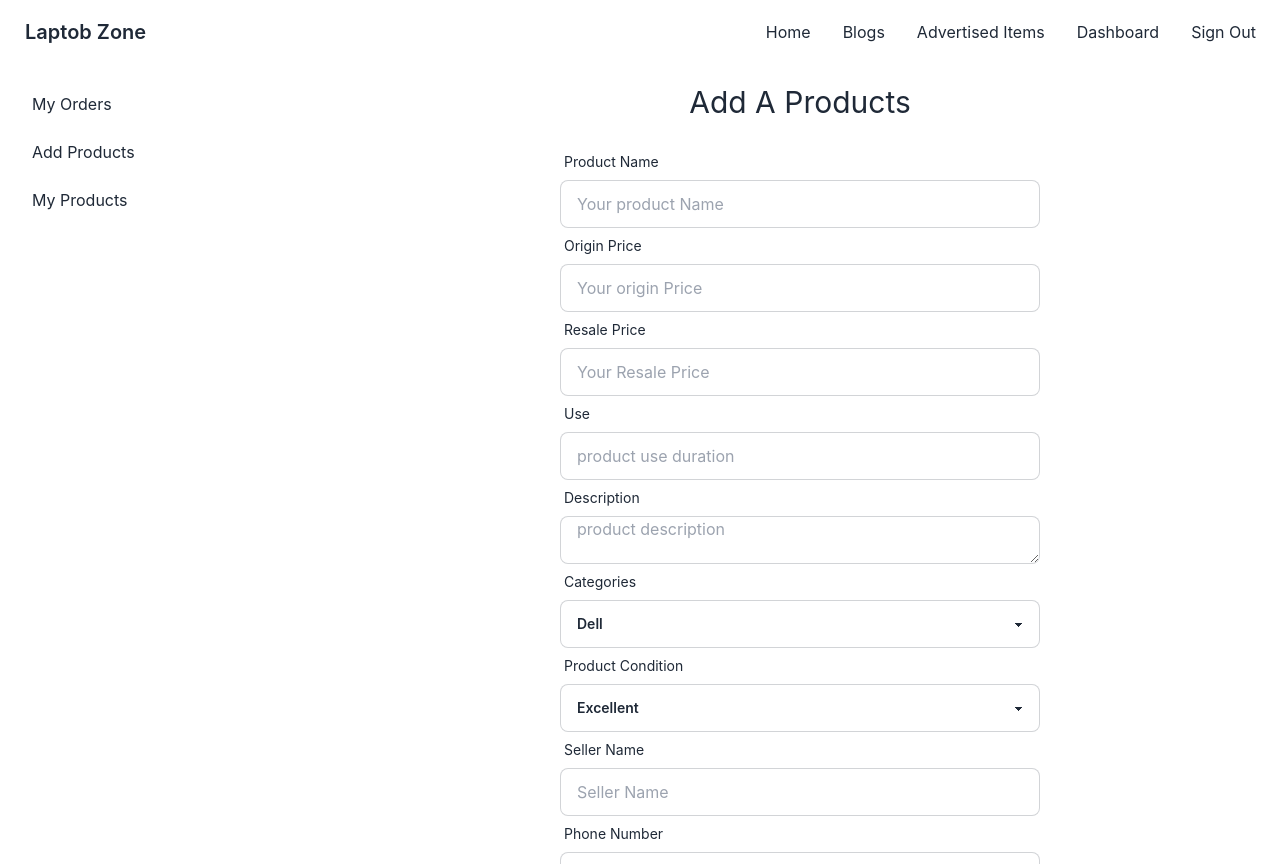
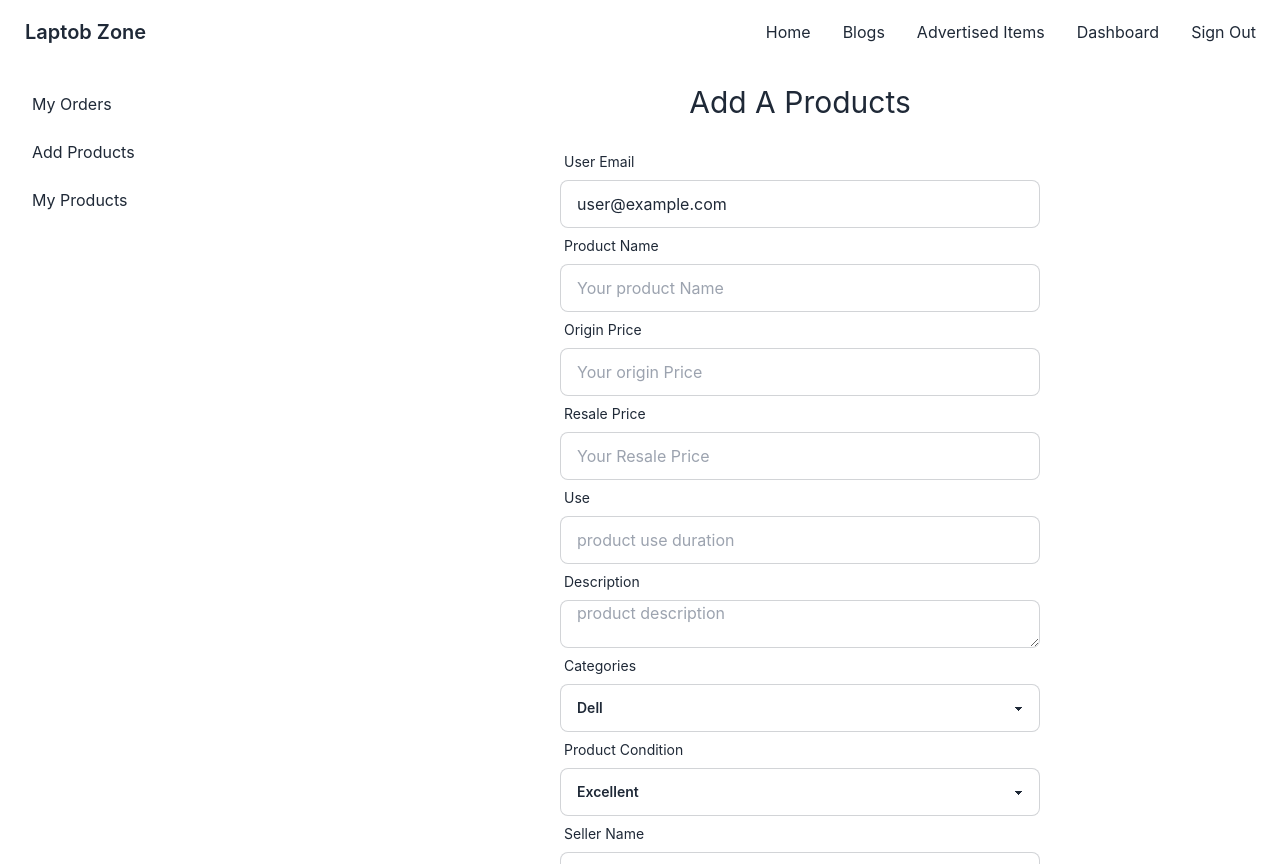
Before and after one commit to sl243/laptob-zone-client, a React (Create React App) app: page /dashboard/addproduct in a window 1280 px wide. Built offline with nearby package versions, Linux system fonts and the light colour scheme; no server answers; sample sign-in values are in the browser's storage.

Commit message:
update my product page and added user delete

```diff
--- a/src/Layout/DashboardLayout.js
+++ b/src/Layout/DashboardLayout.js
@@ -21,7 +21,7 @@ const DashboardLayout = () => {
                 </div>
                 <div className="drawer-side">
                     <label htmlFor="dashboard-drawer" className="drawer-overlay"></label>
-                    <ul className="menu p-4 w-80 bg-base-100 text-base-content">
+                    <ul className="menu p-4 w-80 text-base-content">
 
                         <li><Link to='/dashboard'>My Orders</Link></li>
 
--- a/src/Pages/AddProduct/AddProduct.js
+++ b/src/Pages/AddProduct/AddProduct.js
@@ -1,16 +1,17 @@
-import React from 'react';
+import React, { useContext } from 'react';
 import { useForm } from 'react-hook-form';
 import toast from 'react-hot-toast';
 import { useNavigate } from 'react-router-dom';
+import { AuthContext } from '../../contexts/AuthProvider';
 
 const AddProduct = () => {
+    const {user} = useContext(AuthContext)
     const { register, handleSubmit, formState: { errors } } = useForm();
     const navigate = useNavigate();
 
     const imageKey = process.env.REACT_APP_imgbb_key;
 
     const handleAddProduct = data => {
-        console.log(data)
         const image = (data.image[0]);
         const formData = new FormData();
         formData.append('image', image);
@@ -32,6 +33,7 @@ const AddProduct = () => {
                         categories: data.categories,
                         condition: data.condition,
                         sellerName: data.sellerName,
+                        email: data.email,
                         phone: data.phone,
                         location: data.location,
                         image: imgData.data.url
@@ -60,6 +62,21 @@ const AddProduct = () => {
         <div className='mb-5'>
             <h2 className='text-3xl mb-6 mt-5 text-center'>Add A Products</h2>
             <form onSubmit={handleSubmit(handleAddProduct)}>
+                <div className="form-control w-1/2 mx-auto">
+                    <label className="label">
+                        <span className="label-text">User Email</span>
+                    </label>
+                    <input
+                        {...register("email", {
+                            required: 'Product Name is required'
+                        })}
+                        type="email"
+                        defaultValue={user.email}
+                        readOnly
+                        placeholder="Your product Name"
+                        className="input input-bordered w-full"
+                    />
+                </div>
                 <div className="form-control w-1/2 mx-auto">
                     <label className="label">
                         <span className="label-text">Product Name</span>
--- a/src/Pages/Dashboard/AllUsers/AllUsers.js
+++ b/src/Pages/Dashboard/AllUsers/AllUsers.js
@@ -40,7 +40,7 @@ const AllUsers = () => {
      // delete user
      const handleDeleteDoctor = user => {
         console.log(user)
-        fetch( `https://webcode-doctors-server.vercel.app/doctors/${''}`, {
+        fetch( `http://localhost:5000/users/${user._id}`, {
             method: 'DELETE',
             headers: {
                 authorization: `bearer ${localStorage.getItem('access-token')}`
--- a/src/Pages/Dashboard/MyOrders/MyOrders.js
+++ b/src/Pages/Dashboard/MyOrders/MyOrders.js
@@ -1,5 +1,6 @@
 import { useQuery } from '@tanstack/react-query';
 import React, { useContext } from 'react';
+import { Link } from 'react-router-dom';
 import { AuthContext } from '../../../contexts/AuthProvider';
 
 const MyOrders = () => {
@@ -47,7 +48,18 @@ const MyOrders = () => {
                                 <td>{order.productName}</td>
                                 <td>{order.price}</td>
                                 <th>
-                                    <button className="btn btn-ghost btn-xs">Pay</button>
+                                    {
+                                        order.price && !order.paid &&
+                                        <Link to={`/dashboard/payment/${order._id}`}>
+                                            <button
+                                                className='btn btn-outline btn-sm'
+                                            >Pay</button>
+                                        </Link>
+                                    }
+                                    {
+                                        order.price && order.paid &&
+                                        <span className='text-blue-500 font-bold'>Paid</span>
+                                    }
                                 </th>
                             </tr>)
                         }
--- a/src/Pages/MyProducts/MyProducts.js
+++ b/src/Pages/MyProducts/MyProducts.js
@@ -1,13 +1,14 @@
 import { useQuery } from '@tanstack/react-query';
-import React from 'react';
+import React, { useContext } from 'react';
+import { AuthContext } from '../../contexts/AuthProvider';
 
 const MyProducts = () => {
-
+    const {user} = useContext(AuthContext)
     const { data: products, isLoading } = useQuery({
         queryKey: ['products'],
         queryFn: async () => {
             try {
-                const res = await fetch('http://localhost:5000/products', {
+                const res = await fetch(`http://localhost:5000/products?email=${user?.email}`, {
                     headers: {
                         authorization: `bearer ${localStorage.getItem('access-token')}`
                     }
--- /dev/null
+++ b/src/Pages/Payment/Payment.js
@@ -0,0 +1,11 @@
+import React from 'react';
+
+const Payment = () => {
+    return (
+        <div>
+            <h2 className='text-3xl mb-6 mt-5 text-center'>Provide Your Payment Information</h2>
+        </div>
+    );
+};
+
+export default Payment;
--- a/src/Routes/Routes/Routes.js
+++ b/src/Routes/Routes/Routes.js
@@ -10,6 +10,7 @@ import Home from "../../Pages/Home/Home/Home";
 import Login from "../../Pages/Login/Login";
 import MyProducts from "../../Pages/MyProducts/MyProducts";
 import PageNotFound from "../../Pages/PageNotFound/PageNotFound";
+import Payment from "../../Pages/Payment/Payment";
 import SignUp from "../../Pages/SignUp/SignUp";
 import AdminRoute from "../AdminRoute/AdminRoute";
 import PrivateRoute from "../PrivateRoute/PrivateRoute";
@@ -57,6 +58,10 @@ const router = createBrowserRouter([
                 element: <AdminRoute><AllUsers></AllUsers></AdminRoute>
             },
             {
+                path: '/dashboard/payment/:id',
+                element: <AdminRoute><Payment></Payment></AdminRoute>
+            },
+            {
                 path: '/dashboard/addproduct',
                 element: <AddProduct></AddProduct>
             },
```
